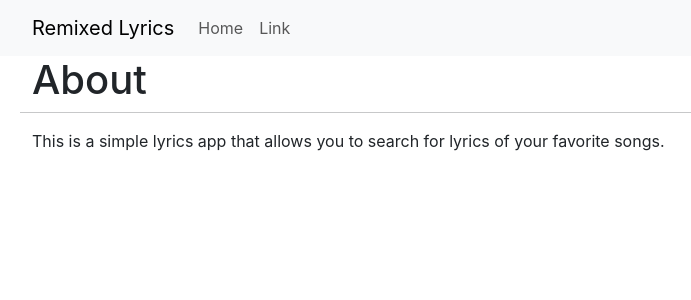
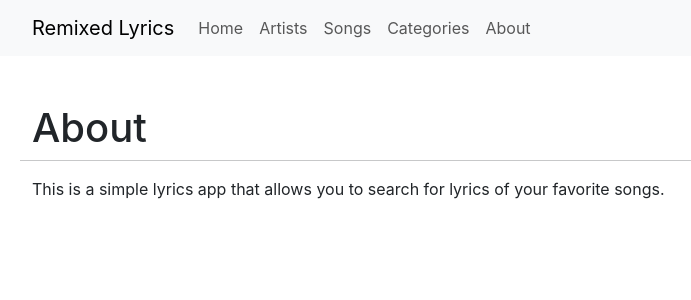
Before and after one commit to dcartist/remixedlyricsreact, a React (Create React App) app: page /about in a window 1280 px wide. Shown: the top 300 px of the page, without its empty margins (50-741 px from the left). Built offline with nearby package versions, Linux system fonts and the light colour scheme.

Commit message:
updating navbar and containers

```diff
--- a/src/App.js
+++ b/src/App.js
@@ -3,6 +3,7 @@ import './App.css';
 import { Route, Routes } from 'react-router-dom';
 import About from './pages/About';
 import Home from './pages/Home';
+import SongList from './pages/SongList';
 import NavBar from "./components/Navigation/NavBar";
 
 function App() {
@@ -12,6 +13,7 @@ function App() {
       <Routes>
         <Route path="/" element={<Home />} />
         <Route path="/about" element={<About />} />
+        <Route path="/songs" element={<SongList />} />
         </Routes>
 
     </div>
--- a/src/components/Navigation/NavBar.js
+++ b/src/components/Navigation/NavBar.js
@@ -1,21 +1,32 @@
 import Container from 'react-bootstrap/Container';
 import Nav from 'react-bootstrap/Nav';
 import Navbar from 'react-bootstrap/Navbar';
-import NavDropdown from 'react-bootstrap/NavDropdown';
+import { Link } from 'react-router-dom';
+
+ export default function NavBar() {
+     const menu = [
+        {name: "Home", link: "/"},
+        {name: "Artists", link: "/artists"},
+        {name: "Songs", link: "/songs"},
+        {name: "Categories", link: "/categories"},
+        {name: "About", link: "/about"},
+     ]
 
 
- export default function NavBar() {
-
     return (
-        <Navbar expand="lg" className="bg-body-tertiary">
+        <Navbar expand="lg" className="bg-body-tertiary mb-5">
           <Container>
             <Navbar.Brand href="#home">Remixed Lyrics</Navbar.Brand>
             <Navbar.Toggle aria-controls="basic-navbar-nav" />
             <Navbar.Collapse id="basic-navbar-nav">
-
               <Nav className="me-auto">
-                <Nav.Link href="#home">Home</Nav.Link>
-                <Nav.Link href="#link">Link</Nav.Link>
+                {
+                    menu.map((item, index) => {
+                        return (
+                            <Nav.Link as={Link} to={item.link}>{item.name}</Nav.Link>
+                        )
+                })
+            }
               </Nav>
             </Navbar.Collapse>
           </Container>
--- a/src/components/PageContainer/PageContainer.js
+++ b/src/components/PageContainer/PageContainer.js
@@ -3,7 +3,26 @@ import Container from 'react-bootstrap/Container';
 import Row from 'react-bootstrap/Row';
 
 
-const PageContainer = ({ children, rowClassName = "", containerClassName = "", title=""}) => {
+const PageContainer = ({ children, rowClassName = "", containerClassName = "", title="", noHeaders = false}) => {
+    useEffect(() => {
+        document.title = title;
+      }, [])
+
+    return (
+      <Container className={containerClassName}>
+        {
+            !noHeaders && (
+                <Row>
+                    <h1>{title}</h1>
+                    <hr></hr>
+                </Row>
+            )
+        }
+        <Row className={rowClassName}>{children}</Row>
+      </Container>
+    );
+  };
+const SongContainer = ({ children, rowClassName = "", containerClassName = "", title=""}) => {
     useEffect(() => {
         document.title = title;
       }, [])
@@ -14,10 +33,14 @@ const PageContainer = ({ children, rowClassName = "", containerClassName = "", t
             <h1>{title}</h1>
             <hr></hr>
         </Row>
-        <Row className={rowClassName}>{children}</Row>
+        <Row className={rowClassName}>
+
+
+        </Row>
       </Container>
     );
   };
 
 
-  export { PageContainer };
+
+  export { PageContainer, SongContainer };
--- /dev/null
+++ b/src/pages/Home.js
@@ -0,0 +1,28 @@
+import React from 'react'
+import { Col } from 'react-bootstrap';
+import { AllCategoryApi } from '../api/ApiRouters'
+import { PageContainer } from '../components/PageContainer/PageContainer'
+import { Link } from 'react-router-dom';
+export default function Home() {
+
+    const categories = AllCategoryApi();
+    console.log(categories);
+
+  return (
+    <PageContainer title="Remixed Lyrics" rowClassName="text-left" noHeaders>
+<Col></Col>
+<Col>
+<ul>
+{categories.map((category) => <li>{category.name}</li>)}
+</ul>
+</Col>
+
+
+
+
+
+
+    </PageContainer>
+
+  )
+}
--- /dev/null
+++ b/src/pages/SongList.js
@@ -0,0 +1,12 @@
+import React from 'react'
+import { AllSongsApi } from '../api/ApiRouters'
+import { PageContainer } from '../components/PageContainer/PageContainer'
+
+export default function SongList() {
+    const SongList = AllSongsApi();
+  return (
+    <PageContainer title="Songs" rowClassName="text-left">
+    <p>This is a simple lyrics app that allows you to search for lyrics of your favorite songs.</p>
+    </PageContainer>
+  )
+}
```
Also changed, not shown: src/pages/Artist.js (added, +7 -0 lines), src/pages/Categories.js (added), src/pages/Song.js (added).
